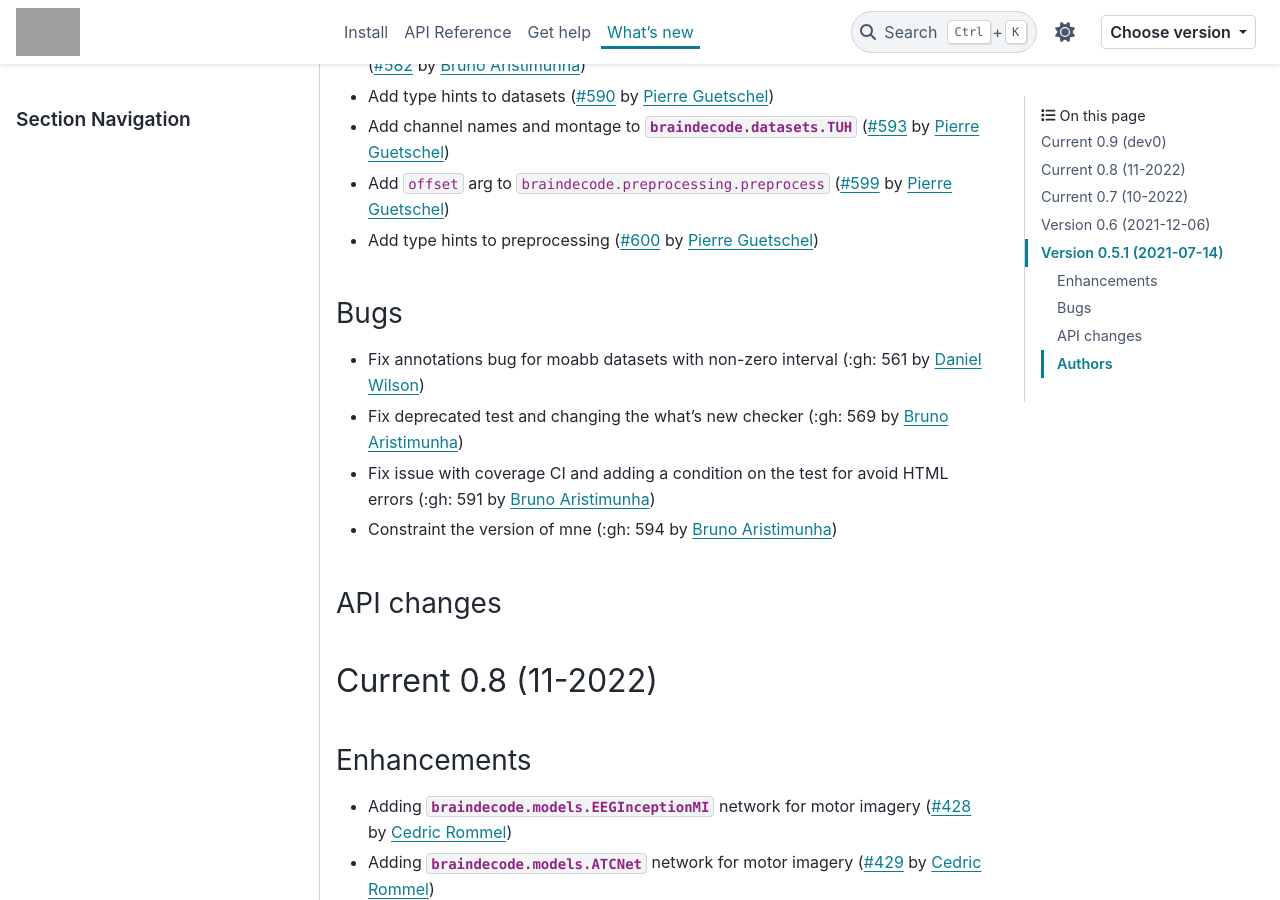
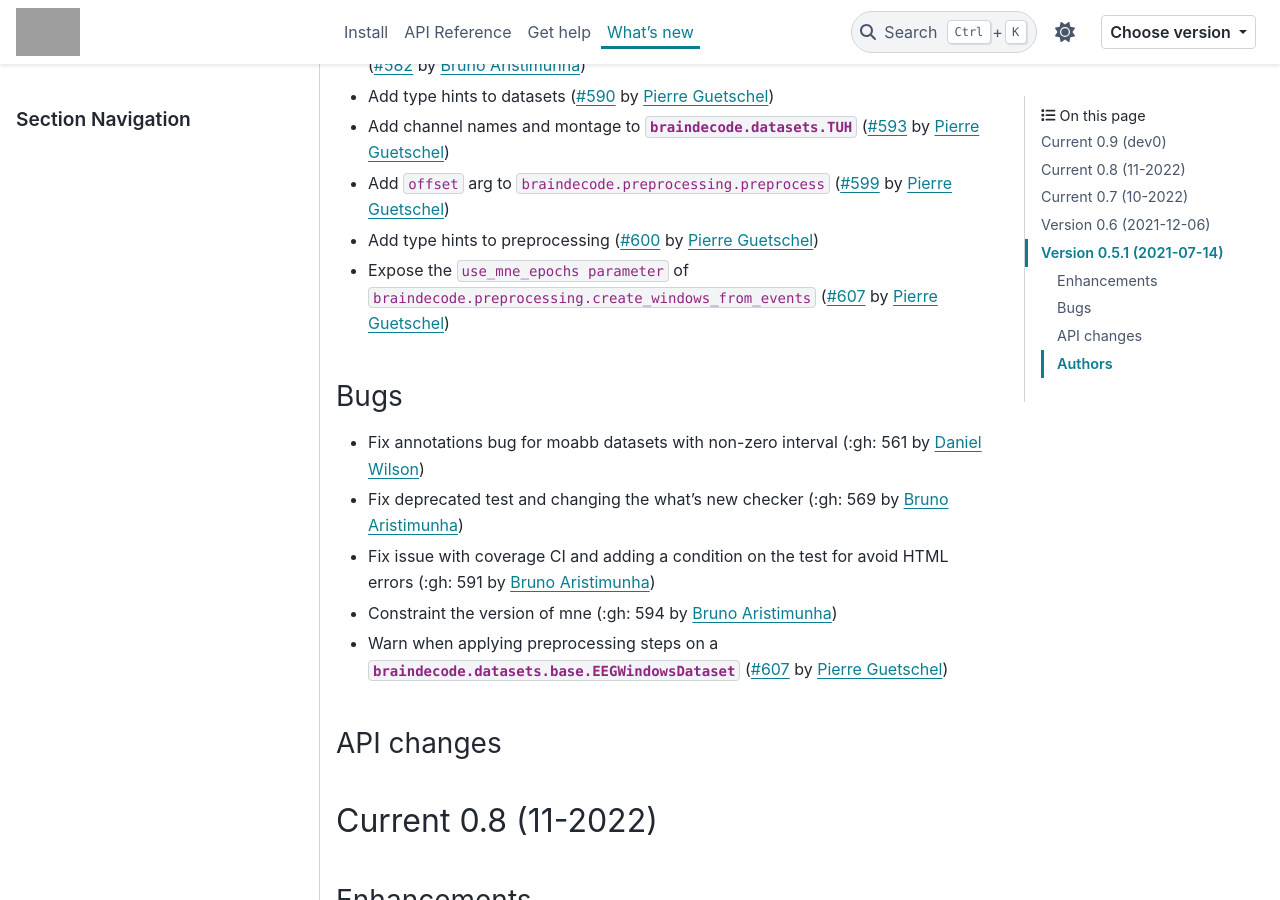
Before and after one commit to braindecode/braindecode, a Sphinx documentation site: the page built from docs/whats_new.rst, in a window 1280 px wide and 900 px high, scrolled down 814 px. Built offline with Sphinx 7.4.7 and the PyData theme 0.15.4, drawn with Linux system fonts in a browser that asks for light colours; pages that are not in the unit, such as notebooks, are missing from menus; comment, search, counter and statistics services are not loaded; cross-references to code outside the pages are shown as plain code; grey boxes are pictures that could not be loaded.

Commit message:
Update whats_new.rst

```diff
--- a/docs/whats_new.rst
+++ b/docs/whats_new.rst
@@ -37,6 +37,7 @@ Enhancements
 - Add channel names and montage to  :class:`braindecode.datasets.TUH` (:gh:`593` by `Pierre Guetschel`_)
 - Add ``offset`` arg to :function:`braindecode.preprocessing.preprocess` (:gh:`599` by `Pierre Guetschel`_)
 - Add type hints to preprocessing (:gh:`600` by `Pierre Guetschel`_)
+- Expose the ``use_mne_epochs parameter`` of :function:`braindecode.preprocessing.create_windows_from_events` (:gh:`607` by `Pierre Guetschel`_)
 
 
 Bugs
@@ -45,6 +46,7 @@ Bugs
 - Fix deprecated test and changing the what's new checker (:gh: 569 by `Bruno Aristimunha`_)
 - Fix issue with coverage CI and adding a condition on the test for avoid HTML errors (:gh: 591 by `Bruno Aristimunha`_)
 - Constraint the version of mne (:gh: 594 by `Bruno Aristimunha`_)
+- Warn when applying preprocessing steps on a :class:`braindecode.datasets.base.EEGWindowsDataset` (:gh:`607` by `Pierre Guetschel`_)
 
 API changes
 ~~~~~~~~~~~
```
